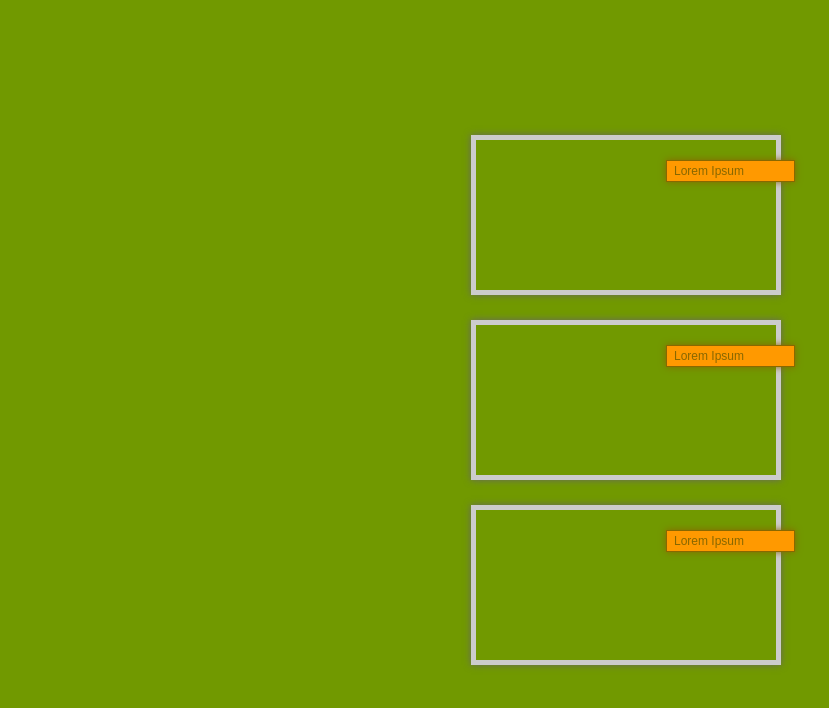
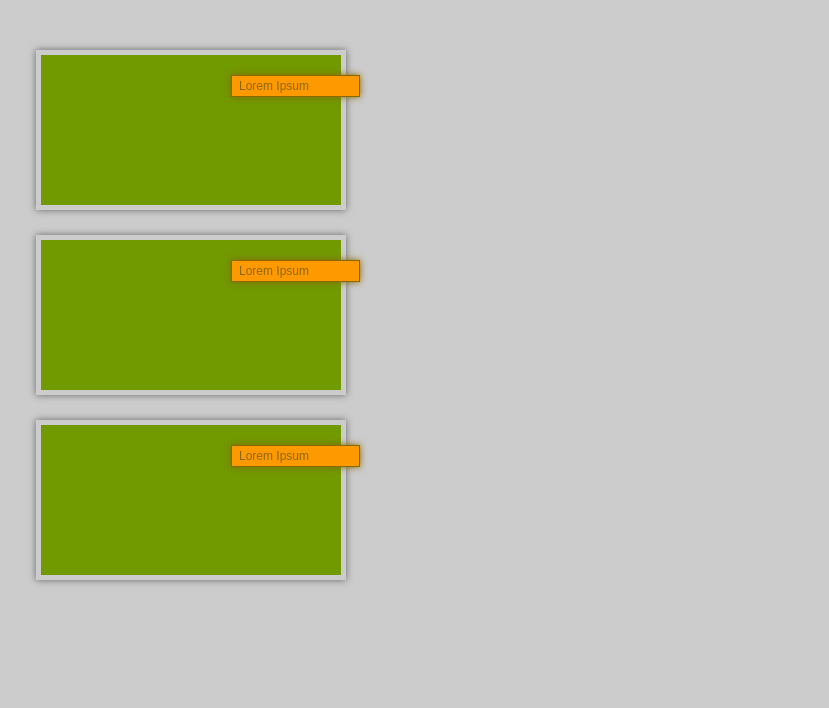
Before and after one commit to AlanAdamson/alanadamson.github.io, a plain HTML site: page work/index.html in a window 1280 px wide. Shown: the whole page, without its empty margins (14-843 px from the left). Drawn offline with Linux system fonts and the light colour scheme.

Commit message:
updated work styles

```diff
--- a/style.css
+++ b/style.css
@@ -10,7 +10,13 @@ html, body {
     height: 100vh;
     width: 100vw;
     background-color: #719900;
-    /*background-color: #ccc;*/
+
+}
+
+.wrapperGray {
+  height: 100vh;
+  width: 100vw;
+    background-color: #ccc;
 }
 
 .logo {
--- a/work/index.html
+++ b/work/index.html
@@ -6,7 +6,7 @@
     <title>coded image - work</title>
   </head>
   <body>
-    <div class="wrapper">
+    <div class="wrapperGray">
       <div class="contentWrap">
         <div class="portfolioBox">
           <div class="boxLabel">Lorem Ipsum</div>
```
